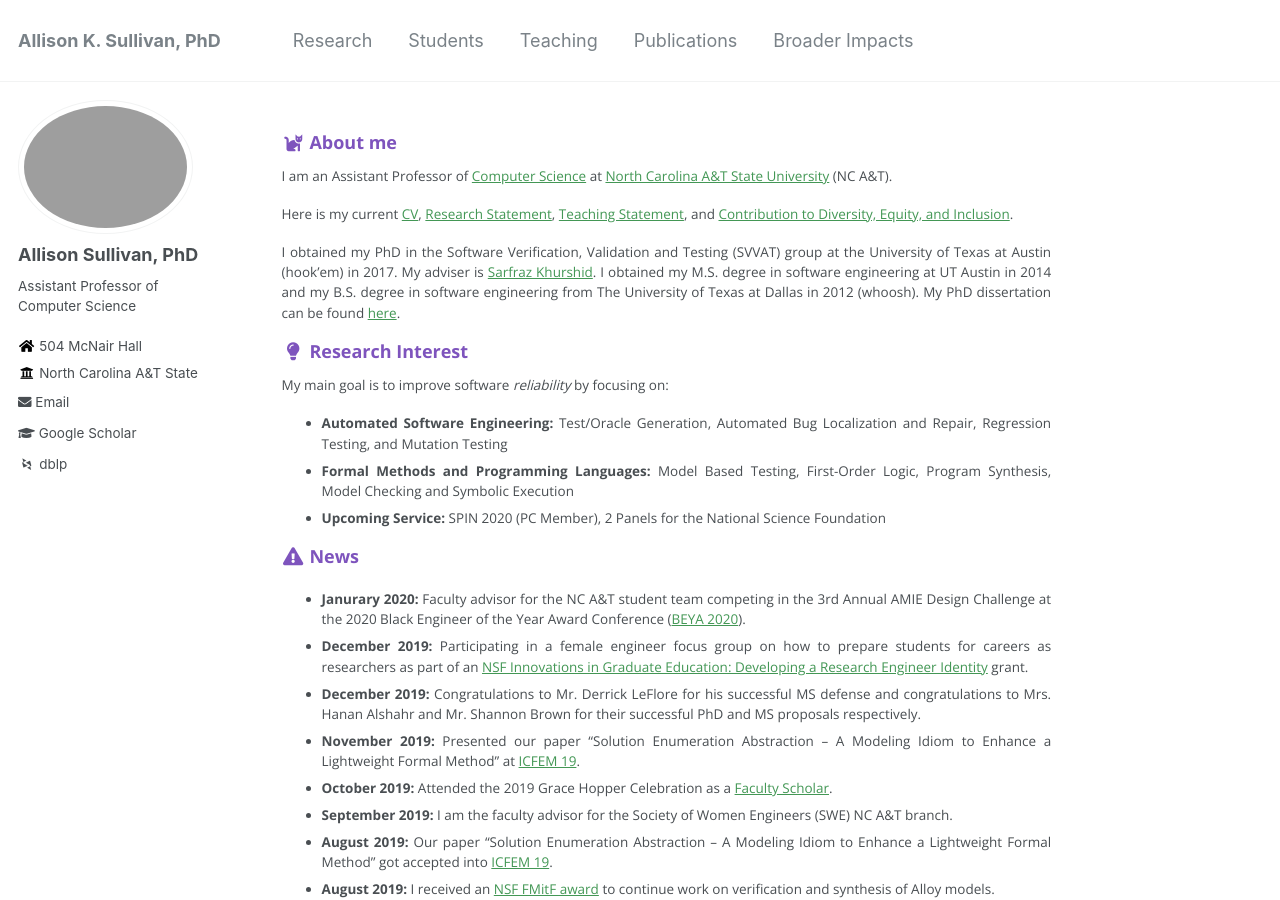
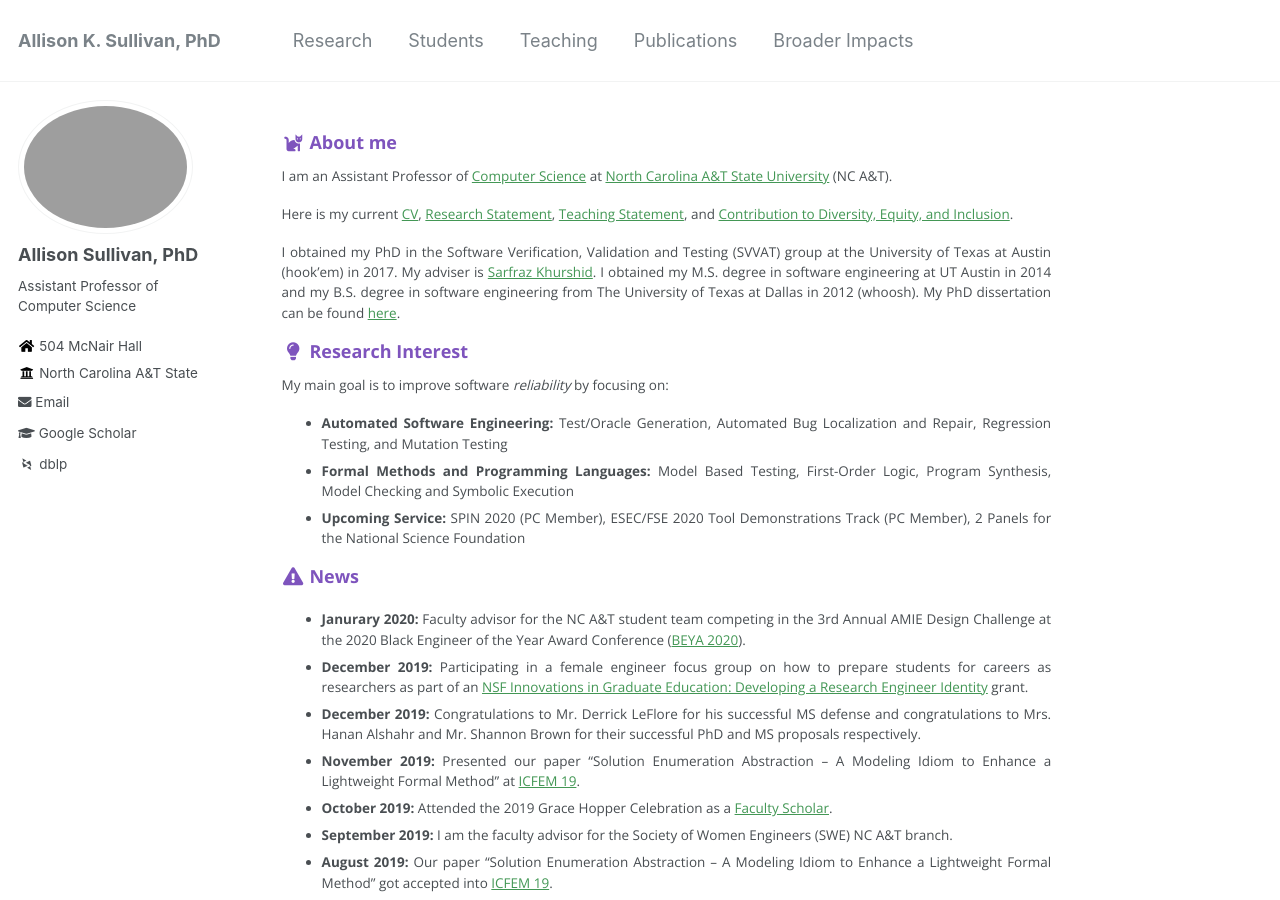
Before and after one commit to Allisonius/allisonius.github.io, a Jekyll site: the page built from _pages/about.md, in a window 1280 px wide and 900 px high. Built offline with Jekyll 4.4.1, drawn with Linux system fonts in a browser that asks for light colours; some web fonts are replaced.

Commit message:
Update about.md

```diff
--- a/_pages/about.md
+++ b/_pages/about.md
@@ -25,7 +25,7 @@ My main goal is to improve software _reliability_ by focusing on:
 Mutation Testing
   * **Formal Methods and Programming Languages:** Model Based Testing, First-Order Logic, Program Synthesis, Model
 Checking and Symbolic Execution
- * **Upcoming Service:** SPIN 2020 (PC Member), 2 Panels for the National Science Foundation
+ * **Upcoming Service:** SPIN 2020 (PC Member), ESEC/FSE 2020 Tool Demonstrations Track (PC Member), 2 Panels for the National Science Foundation
 
 ### <i class="fa fa-fw fa-exclamation-triangle" aria-hidden="true"></i> News
 * **Janurary 2020:** Faculty advisor for the NC A&T student team competing in the 3rd Annual AMIE Design Challenge at the 2020 Black Engineer of the Year Award Conference ([BEYA 2020](https://s4.goeshow.com/ccgroup/beyastem/2020/index.cfm)).
```
